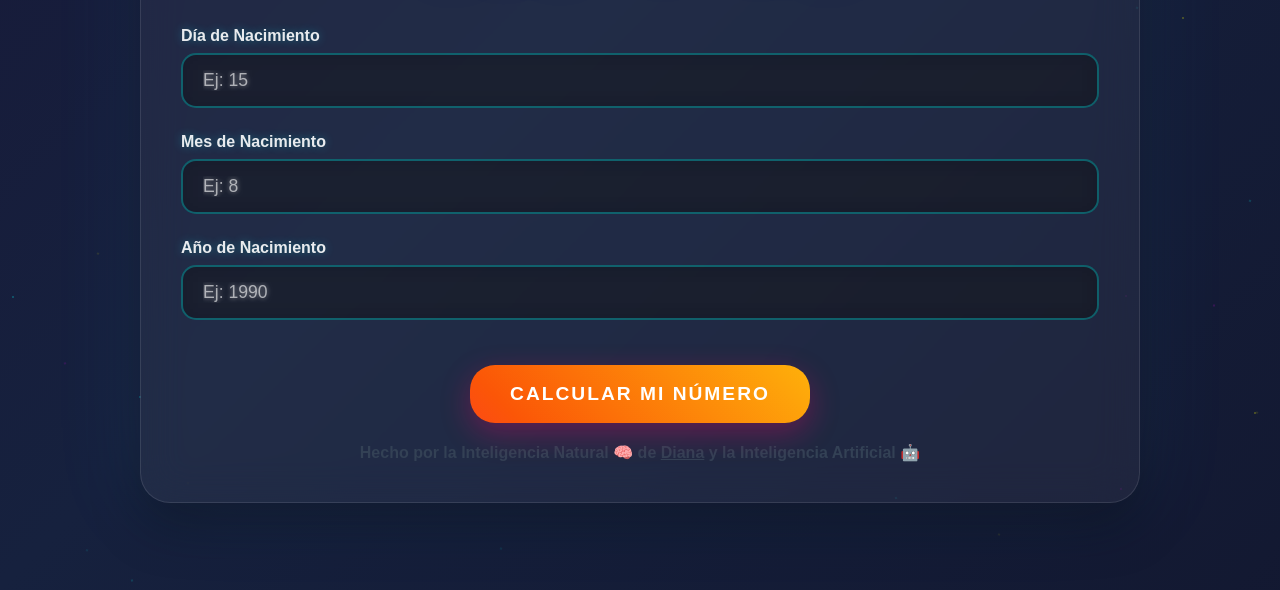
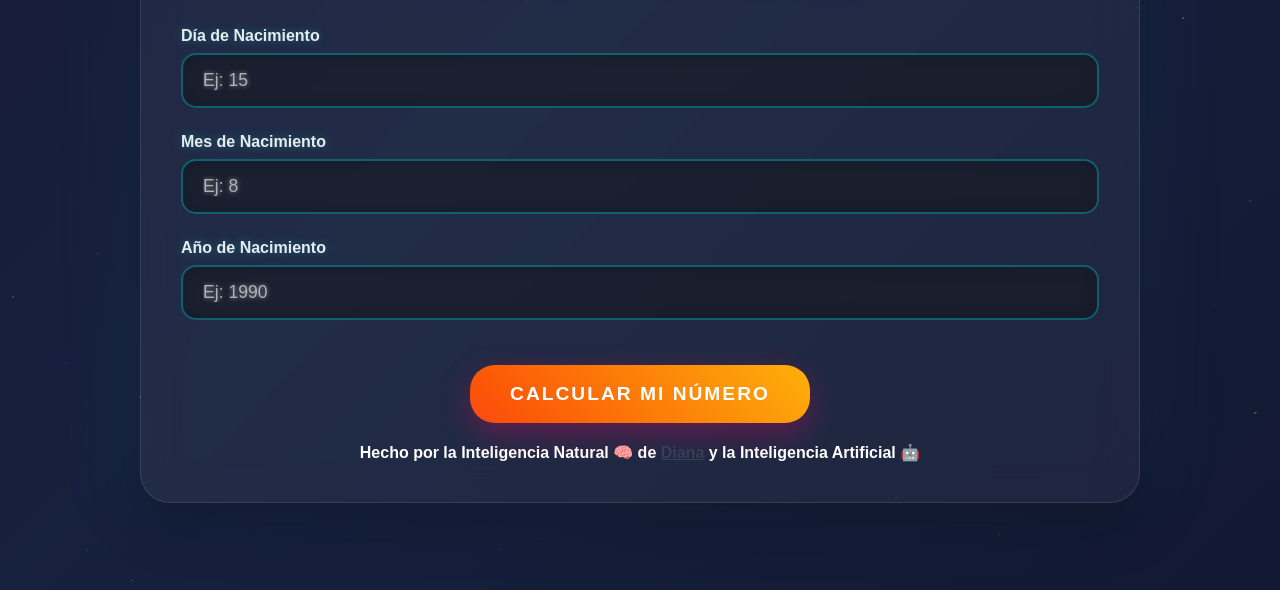
Before and after one commit to dianaledist/NumeroDeVida, a plain HTML site: page index.html in a window 1280 px wide. Shown: the part 210-800 px from the top of the page. Drawn offline with Linux system fonts and the light colour scheme.

Commit message:
Update index.html

```diff
--- a/index.html
+++ b/index.html
@@ -378,7 +378,7 @@
                 </div>
             </div>
         </div>
-        <p style="text-align: center; font-weight: bold; color: #334155;">
+        <p style="text-align: center; font-weight: bold; color: #ffffff;">
                 Hecho por la Inteligencia Natural 🧠 de
                 <a href="https://www.linkedin.com/in/dianaledist" target="_blank" style="color: #334155; text-decoration: underline;">
                   Diana</a> y la Inteligencia Artificial 🤖
```
